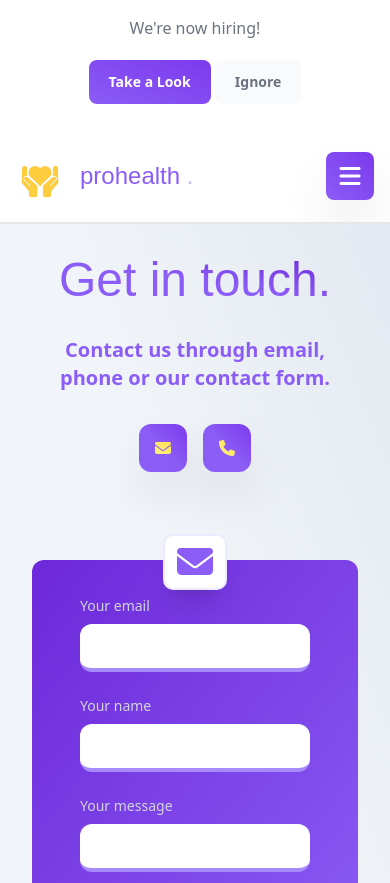
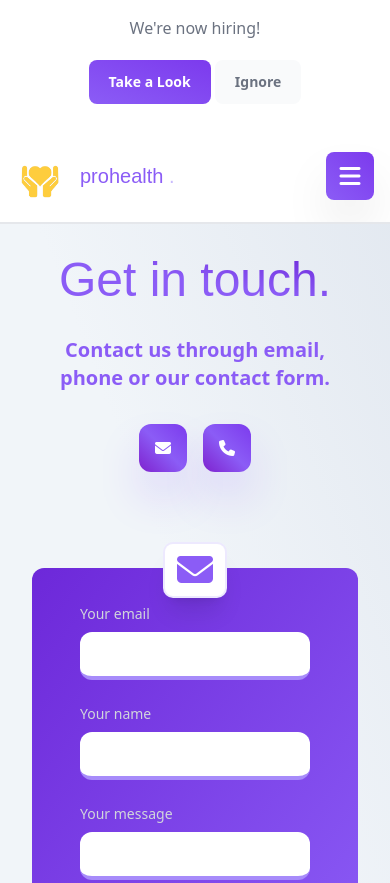
Before and after one commit to prohealthccs/prohealthccs, a website: page contact.html in a window 390 px wide. Shown: the top 883 px of the page. Drawn offline with nearby package versions, Linux system fonts and the light colour scheme; a web font is replaced by a local one.

Commit message:
Modified spacing

```diff
--- a/contact.html
+++ b/contact.html
@@ -97,7 +97,7 @@
         <ul id="left" class="flex place-content-center mx-4">
             <li class="flex place-content-center m-auto">
               <img src="img/prohealthlogo.png" class="p-1 brightness-110 rounded-lg h-12 m-auto translate-y-[0.35rem] mr-4">
-                <h1 style="font-family: 'Paytone One', sans-serif;" class="m-auto text-2xl text-violet-500 md:text-3xl">
+                  <h1 style="font-family: 'Paytone One', sans-serif;" class=" m-auto text-xl sm:text-2xl text-violet-500 md:text-3xl">
                     prohealth<span class="text-violet-300 animate-pulse"> .</span>
                 </h1>
             </li>
@@ -178,29 +178,29 @@
 </div>
 </div>
 </div>
-<section  class="px-8 w-screen bg-cover bg-gradient-to-bl from-slate-200 via-slate-100 border-b-4 to-slate-100 -z-20 border-slate-200" >
+<section  class="px-8 w-screen bg-cover min-h-screen bg-gradient-to-bl from-slate-200 via-slate-100 border-b-4 to-slate-100 -z-20 border-slate-200" >
     <div class="bg-cover m-auto  max-w-[1920px]">
     <div id="wrapper" class="flex flex-col place-content-center m-auto max-w-screen-lg  md:flex-row">
         <div class="flex flex-col place-content-center m-auto md:ml-4 md:pt-16">
-            <h1 style="font-family: 'Paytone One', sans-serif;" class="z-0 m-auto mt- mt-32 text-5xl text-center text-transparent bg-clip-text bg-gradient-to-tr from-violet-500 via-violet-500 to-violet-700 md:mt-40 md:text-left md:text-7xl">
+            <h1 style="font-family: 'Paytone One', sans-serif;" class="z-0 m-auto mt-32 text-5xl text-center text-transparent bg-clip-text bg-gradient-to-tr from-violet-500 via-violet-500 to-violet-700 md:mt-40 md:text-left md:text-7xl">
                 Get in touch.
             </h1>
             <p class="m-auto mt-8 text-xl font-bold mb-0 text-center text-violet-500 md:w-96 md:ml-1 md:text-left">
                 Contact us through email, phone or our contact form.
             </p>
             <div class="flex mt-0 flex-row gap-0 m-auto md:flex-col md:ml-0 md:gap-4">
-            <a href="mailto:info@prohealth.care" class="ring-violet-500 mr-2 md:mr-2 duration-300 mb-6 md:mb-0 shadow-2xl m-auto md:mx-0 mt-8 md:mt-5 hover:text-yellow-200 text-white hover:shadow-violet-500 bg-gradient-to-tr from-violet-500 via-violet-500 to-violet-600 text-md w-12 md:w-64 h-12 rounded-xl font-bold flex flex-row place-content-center">
-                <p class="hidden m-auto drop-shadow-2xl md:flex">info@prohealth.care</p> <i class="bg-clip-text text-transparent bg-gradient-to-tr from-yellow-200 to-yellow-300 fa-solid fa-envelope m-auto md:mr-[1.1rem]"></i>
+            <a href="mailto:info@prohealth.care" class="ring-violet-500 mr-2 md:mr-2 duration-300 mb-6 md:mb-0 nav-inactive hover:ring-2 text-white hover:text-violet-400 shadow-violet-400 text-md mt-8 w-12 md:w-64 h-12 rounded-xl font-bold flex flex-row place-content-center">
+                <p class="hidden m-auto drop-shadow-2xl md:flex">info@prohealth.care</p> <i class="  fa-solid fa-envelope m-auto md:mr-[1.1rem]"></i>
             </a>
-            <a href="tel:0434-743-584" class="ring-violet-500 ml-2 md:ml-0 duration-300 mb-6 md:mb-32 shadow-2xl m-auto md:mx-0 mt-8 md:mt-0 hover:text-yellow-200 text-white hover:shadow-violet-500 bg-gradient-to-tr from-violet-500 via-violet-500 to-violet-600 text-md w-12 md:w-48 h-12 rounded-xl font-bold flex flex-row">
-              <p class="hidden m-auto drop-shadow-2xl md:flex">0434 743 584</p> <i class="bg-clip-text text-transparent bg-gradient-to-tr from-yellow-200 to-yellow-300 fa-solid fa-phone m-auto md:mr-[1.1rem]"></i>
+            <a href="tel:0434-743-584" class="ring-violet-500 mr-2 md:mr-2 duration-300 mb-6 md:mb-0 nav-inactive hover:ring-2 text-white hover:text-violet-400 shadow-violet-400 text-md mt-8 w-12 md:w-64 h-12 rounded-xl font-bold flex flex-row place-content-center">
+              <p class="hidden m-auto drop-shadow-2xl md:flex">0434-743-584</p> <i class="  fa-solid fa-phone m-auto md:mr-[1.1rem]"></i>
           </a>
 
         </div>
 
         </div>
         <div class="flex place-content-center">
-            <form action="https://formsubmit.co/f80b455684d096ed6399d5f5b4def1df" method="POST" class=" translate-y-16 md:translate-y-12 mt-0 md:m-auto  mb-24 hover:from-violet-700 hover:to-violet-600  bg-gradient-to-tl from-violet-500 to-violet-700 p-4 px-12 py-8 rounded-xl lg:border-0  md:mr-2 md:w-[23rem] m-auto">
+            <form action="https://formsubmit.co/f80b455684d096ed6399d5f5b4def1df" method="POST" class="mt-2 translate-y-16 md:translate-y-32  md:m-auto  mb-24 hover:from-violet-700 hover:to-violet-600  bg-gradient-to-tl from-violet-500 to-violet-700 p-4 px-12 py-8 rounded-xl lg:border-0  md:mr-2 md:w-[23rem] m-auto">
                 <div class="flex place-content-center pt-0 -mt-12 mb-0">
                     <i class="hidden p-2 px-3 m-auto text-4xl text-violet-500 bg-white rounded-lg ring-2 ring-violet-100 shadow-xl duration-300 -translate-y-2 fa-solid fa-envelope"> </i>
                 </div>
```
Also changed, not shown: apply.html (+5 -5 lines), index.html (+1 -1 lines), services.html (+11 -7 lines), styles.css.
